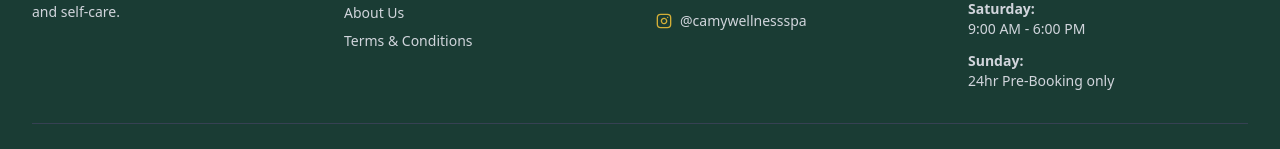
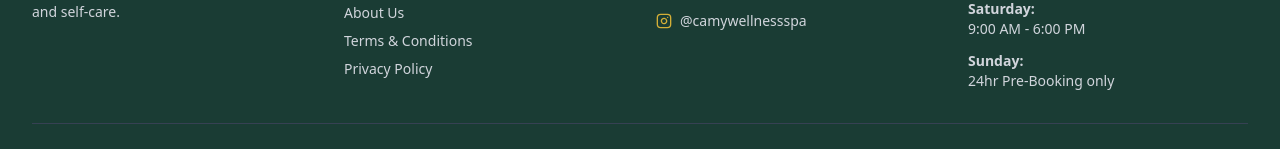
Before and after one commit to Bernie-Dramos/camywellnessandspa, a Next.js app: page / in a window 1280 px wide. Shown: the part 3603-3752 px from the top of the page. Built offline with nearby package versions, Linux system fonts and the light colour scheme; a web font is replaced by a local one.

Commit message:
Link the privacy policy from the footer
footer.privacy was translated in both languages but rendered nowhere.
Points it at /terms, where the privacy policy lives as a section.

```diff
--- a/components/footer.tsx
+++ b/components/footer.tsx
@@ -41,6 +41,12 @@ export function Footer() {
               <li>
                 <Link href="/terms" className="text-gray-300 hover:text-[#d4af37] transition-colors">
                   {t("footer.terms")}
+                </Link>
+              </li>
+              <li>
+                {/* The privacy policy is a section within the terms page. */}
+                <Link href="/terms" className="text-gray-300 hover:text-[#d4af37] transition-colors">
+                  {t("footer.privacy")}
                 </Link>
               </li>
             </ul>
```
